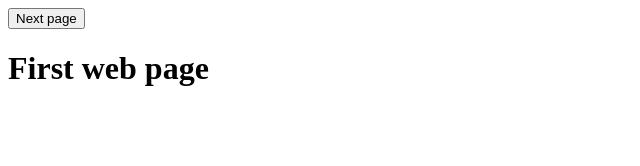
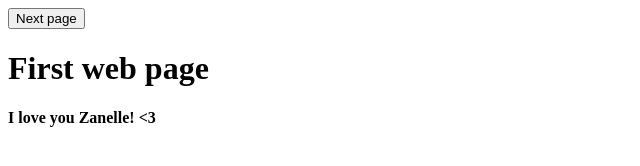
Before and after one commit to Stewie4848/JCU-Website, a plain HTML site: page index.html in a window 1280 px wide. Shown: the whole page, without its empty margins (0-640 px from the left). Drawn offline with Linux system fonts and the light colour scheme.

Commit message:
Test for automatic update on Digital Ocean

```diff
--- a/index.html
+++ b/index.html
@@ -11,6 +11,7 @@
 <b>
 
 <h1>First web page</h1>
-
+<b>
+  <p>I love you Zanelle! <3</p>
 </body>
 </html>
```
